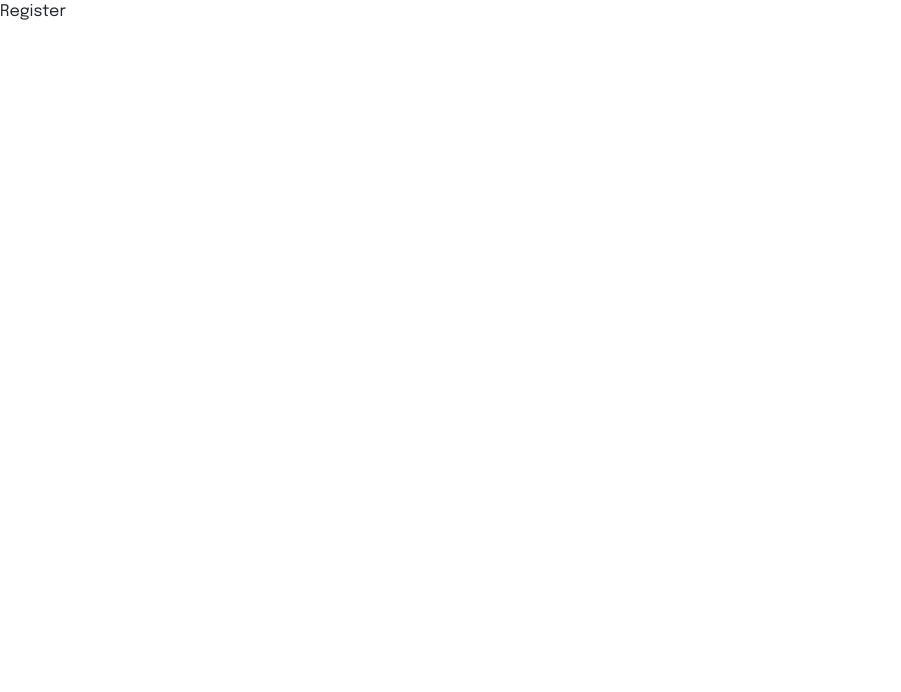
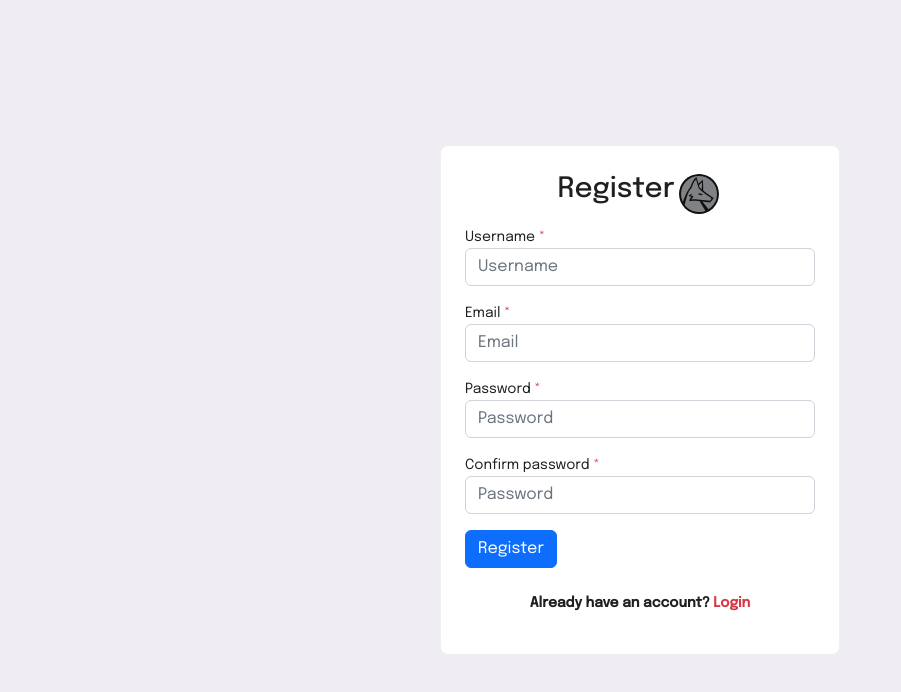
Before and after one commit to abjj1999/resume-Builder, a React (Create React App) app in the folder client/: page /register in a window 1280 px wide. Shown: the top 692 px of the page, without its empty margins (0-901 px from the left). Built offline with nearby package versions, Linux system fonts and the light colour scheme.

Commit message:
register and login page created and styled

```diff
--- a/client/package.json
+++ b/client/package.json
@@ -11,6 +11,7 @@
     "bootstrap": "^5.2.3",
     "react": "^18.2.0",
     "react-dom": "^18.2.0",
+    "react-icons": "^4.7.1",
     "react-router-dom": "^6.4.5",
     "react-scripts": "5.0.1",
     "web-vitals": "^2.1.4"
--- a/client/src/index.css
+++ b/client/src/index.css
@@ -1,4 +1,14 @@
 @import url('https://fonts.googleapis.com/css2?family=Epilogue:wght@400;500&display=swap');
-body {
+* {
     font-family: 'Epilogue', sans-serif !important;
 }
+
+.hardhatIcon {
+    width: 40px;
+    height: 40px;
+    border-radius: 50%;
+    background-color: #0a0e1585;
+    display: flex;
+    justify-content: center;
+    align-items: center;
+}
--- a/client/src/pages/Login.jsx
+++ b/client/src/pages/Login.jsx
@@ -1,7 +1,37 @@
 import React from "react";
+import {Card, Input} from "antd"
+import {FaHardHat} from "react-icons/fa"
+import {SiWolframlanguage} from "react-icons/si"
+const Login = () => {
+  return (
+    <div style={{height: "100vh", backgroundColor: "#f0ecf3"}}  className="  d-flex justify-content-around align-items-center " >
+      <Card  style={{ width: 400, backgroundColor: "white" }} className="" >
+        <div className=" d-flex  align-items-center justify-content-center mb-2 ">
+          <h3 className="text-center">Login</h3>
+          <SiWolframlanguage className="hardhatIcon m-1" />
+        </div>
+        <div className="d-flex justify-content-center align-items-center flex-column">
+          <form className="w-100">
+            <div className="form-group mb-3">
+              <label htmlFor="email">Email <span className="text-danger">*</span></label>
+              <Input type="email" className="form-control" id="email" placeholder="Email" />
+            </div>
+            <div className="form-group mb-3">
+              <label htmlFor="password">Password <span className="text-danger">*</span></label>
+              <Input type="password" className="form-control" id="password" placeholder="Password" />
+            </div>
+            <div className="form-group  d-flex justify-content-start align-items-center ">
+              <button type="submit" className="btn btn-primary ">Login</button>
+            </div>
 
-const Login = () => {
-  return <div>Login</div>;
+          </form>
+          <p className="fw-bold mt-4">
+            Don't have an account? <a className="text-decoration-none text-danger" href="/register">Register</a>
+          </p>
+        </div>
+      </Card>
+    </div>
+  )
 };
 
 export default Login;
--- a/client/src/pages/Register.jsx
+++ b/client/src/pages/Register.jsx
@@ -1,7 +1,44 @@
 import React from "react";
+import {Card, Input} from "antd"
+import {SiWolframlanguage} from "react-icons/si"
+const Register = () => {
+  return (
+    <div style={{height: "100vh", backgroundColor: "#f0ecf3"}}  className="  d-flex justify-content-around align-items-center " >
+      <Card  style={{ width: 400, backgroundColor: "white" }} className="m-2" >
+        <div className=" d-flex  align-items-center justify-content-center mb-2 ">
+          <h3 className="text-center">Register</h3>
+          <SiWolframlanguage className="hardhatIcon m-1" />
+        </div>
+        <div className="d-flex justify-content-center align-items-center flex-column">
+          <form className="w-100">
+            <div className="form-group mb-3">
+              <label htmlFor="username">Username <span className="text-danger">*</span></label>
+              <Input type="text" className="form-control" id="Username" placeholder="Username" />
+            </div>
+            <div className="form-group mb-3">
+              <label htmlFor="email">Email <span className="text-danger">*</span></label>
+              <Input type="email" className="form-control" id="email" placeholder="Email" />
+            </div>
+            <div className="form-group mb-3">
+              <label htmlFor="password">Password <span className="text-danger">*</span></label>
+              <Input type="password" className="form-control" id="password" placeholder="Password" />
+            </div>
+            <div className="form-group mb-3">
+              <label htmlFor="password"> Confirm password <span className="text-danger">*</span></label>
+              <Input type="password" className="form-control" id="password" placeholder="Password" />
+            </div>
+            <div className="form-group  d-flex justify-content-start align-items-center ">
+              <button type="submit" className="btn btn-primary ">Register</button>
+            </div>
 
-const Register = () => {
-  return <div>Register</div>;
+          </form>
+          <p className="fw-bold mt-4">
+            Already have an account? <a className="text-decoration-none text-danger" href="/login">Login</a>
+          </p>
+        </div>
+      </Card>
+    </div>
+  )
 };
 
 export default Register;
```
Also changed, not shown: 1 other file (tests, documents, lock files or other folders).
